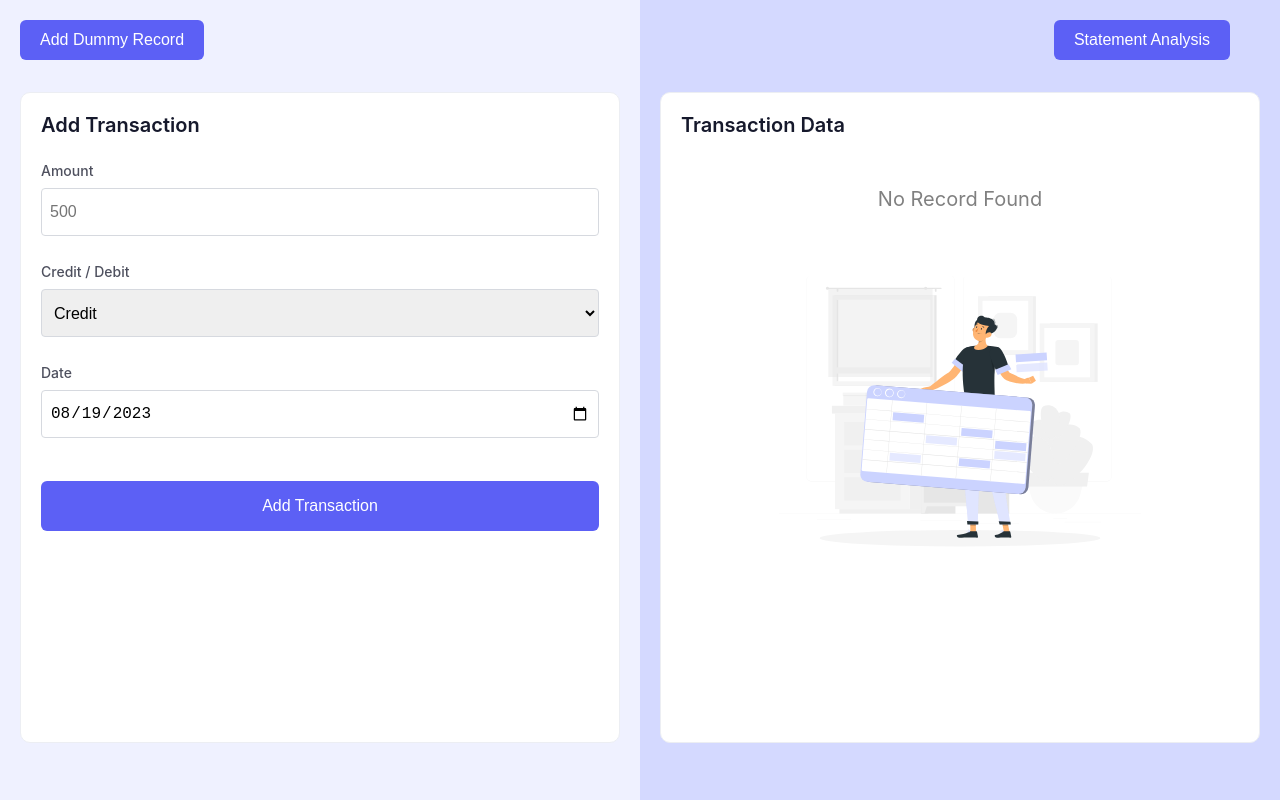
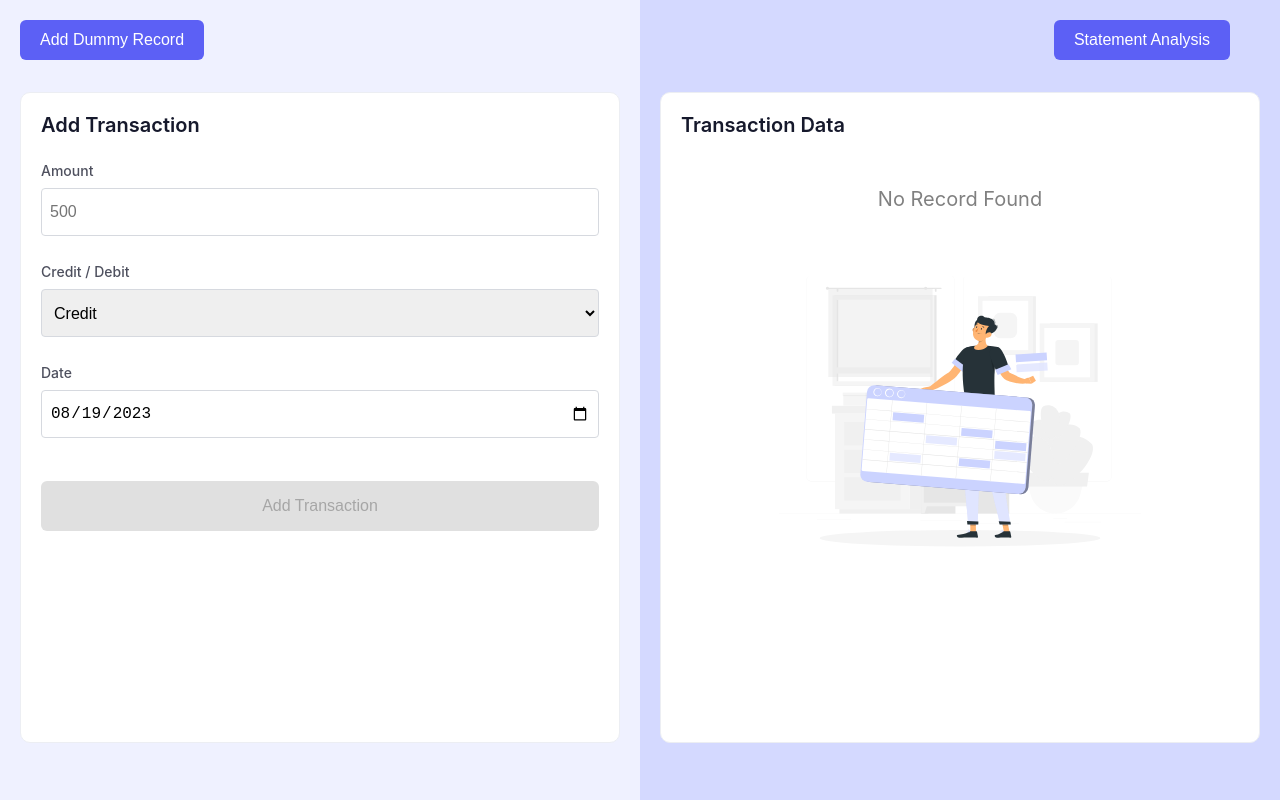
Before and after one commit to 1711shashank/Finance-tracker, a React (Create React App) app: page / in a window 1280 px wide. Built offline with nearby package versions, Linux system fonts and the light colour scheme.

Commit message:
button disable

```diff
--- a/src/pages/TransactionForm/TransactionForm.css
+++ b/src/pages/TransactionForm/TransactionForm.css
@@ -56,6 +56,11 @@
     font-size: 1.6rem;
 }
 
+.form-input::-webkit-inner-spin-button,
+.form-input::-webkit-outer-spin-button {
+    -webkit-appearance: none;
+}
+
 .option {
     font-size: 1.6rem;
     padding: 1rem;
@@ -81,3 +86,8 @@
     width: 100%;
     height: 5rem;
 }
+
+.form-button.disabled {
+    background-color: #E0E0E0;
+    color: #A6A6A6;
+}
--- a/src/pages/TransactionForm/TransactionForm.js
+++ b/src/pages/TransactionForm/TransactionForm.js
@@ -33,7 +33,6 @@ const TransactionForm = ({ onTransactionAdded }) => {
 
     return (
         <>
-            {/* <div className='transactionForm '> */}
             <div className="card" >
 
                 <h2 className="card-title"> Add Transaction</h2>
@@ -44,12 +43,11 @@ const TransactionForm = ({ onTransactionAdded }) => {
                     <SelectField label="Credit / Debit" options={["Credit", "Debit"]} onChange={(e) => setTransactionType(e.target.value)} />
                     <DatePicker label="Date" type="date" value={date} onChange={(e) => setDate(e.target.value)} />
 
-                    <AddTransactionButton onSubmit={handleSubmit} />
+                    <AddTransactionButton onSubmit={handleSubmit} isFormValid={!amount} />
 
                 </form>
 
             </div>
-            {/* </div> */}
 
         </>
     );
--- a/src/pages/helperFuncrion/FormField.js
+++ b/src/pages/helperFuncrion/FormField.js
@@ -45,8 +45,13 @@ const DatePicker = ({ label, type, value, onChange }) => (
     </div>
 );
 
-const AddTransactionButton = ({ onSubmit }) => (
-    <button type="submit" className={`form-button`} onClick={onSubmit}>
+const AddTransactionButton = ({ onSubmit, isFormValid }) => (
+    <button
+        type="submit"
+        className={`form-button ${isFormValid ? 'disabled' : ''}`}
+        onClick={onSubmit}
+        disabled={isFormValid}
+    >
         Add Transaction
     </button>
 );
```
